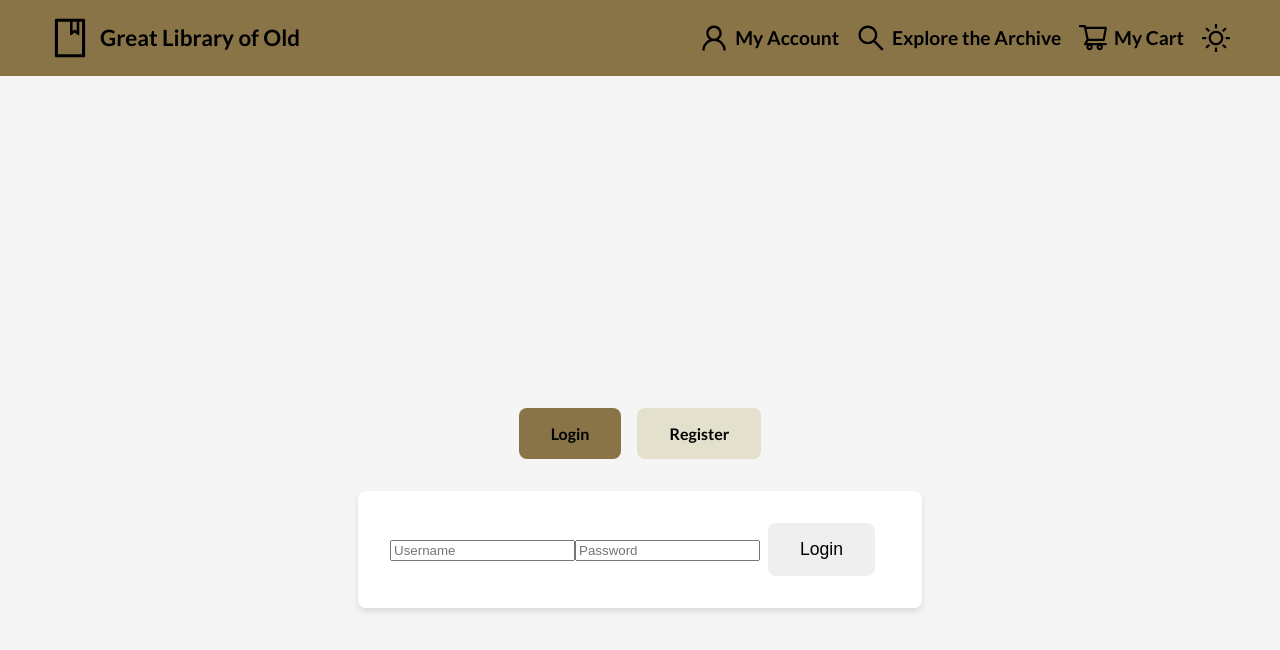
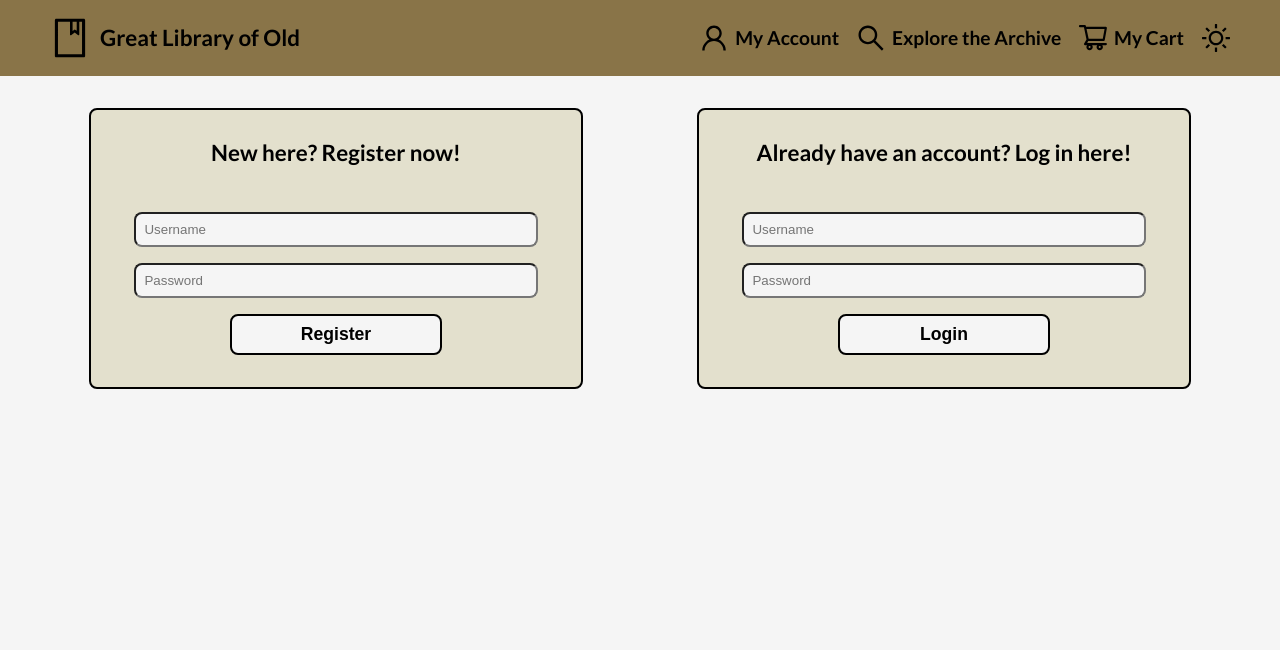
Before and after one commit to guilhermegomesneto/bookstore_marketplace, a React (Vite) app: page /user in a window 1280 px wide. Shown: the top 650 px of the page. Built offline with nearby package versions, Linux system fonts and the light colour scheme.

Commit message:
User page forms adjustment

```diff
--- a/src/components/Login/Login.module.scss
+++ b/src/components/Login/Login.module.scss
@@ -0,0 +1,40 @@
+.loginForm {
+	display: flex;
+	flex-direction: column;
+	align-items: center;
+	justify-content: center;
+	gap: 1rem;
+	width: 35%;
+	padding: 2rem;
+	background-color: var(--color-tertiary);
+	border-radius: 8px;
+	border: var(--color-text) 2px solid;
+}
+
+.loginTextbox {
+	margin-bottom: 2rem;
+}
+
+.loginForm input {
+	width: 90%;
+	padding: 0.5rem;
+	border-radius: 8px;
+	background-color: var(--color-background);
+	color: var(--color-text);
+}
+
+.loginForm button {
+	width: 50%;
+	padding: 0.5rem;
+	background-color: var(--color-background);
+	color: var(--color-text);
+	border: var(--color-text) 2px solid;
+	border-radius: 8px;
+	cursor: pointer;
+	font-size: 1.1rem;
+	font-weight: bold;
+}
+
+.loginForm button:hover {
+	background-color: var(--color-primary);
+}
--- a/src/components/Login/index.jsx
+++ b/src/components/Login/index.jsx
@@ -1,5 +1,7 @@
 import { useState } from 'react';
 import { loginUser } from '../../services/api';
+import styles from './Login.module.scss';
+import Text from '../Common/Text';
 
 const Login = () => {
 	const [formData, setFormData] = useState({ username: '', password: '' });
@@ -17,7 +19,14 @@ const Login = () => {
 	};
 
 	return (
-		<form onSubmit={handleSubmit}>
+		<form onSubmit={handleSubmit} className={styles.loginForm}>
+			<div className={styles.loginTextbox}>
+				<Text
+					text="Already have an account? Log in here!"
+					fontSize="1.4rem"
+					fontWeight="bold"
+				/>
+			</div>
 			<input
 				type="text"
 				placeholder="Username"
--- a/src/components/Register/Register.module.scss
+++ b/src/components/Register/Register.module.scss
@@ -0,0 +1,39 @@
+.registerForm {
+	display: flex;
+	flex-direction: column;
+	align-items: center;
+	justify-content: center;
+	gap: 1rem;
+	width: 35%;
+	padding: 2rem;
+	background-color: var(--color-tertiary);
+	border-radius: 8px;
+	border: var(--color-text) 2px solid;
+}
+
+.registerTextbox {
+	margin-bottom: 2rem;
+}
+
+.registerForm input {
+	width: 90%;
+	padding: 0.5rem;
+	border-radius: 8px;
+	background-color: var(--color-background);
+}
+
+.registerForm button {
+	width: 50%;
+	padding: 0.5rem;
+	background-color: var(--color-background);
+	color: var(--color-text);
+	border: var(--color-text) 2px solid;
+	border-radius: 8px;
+	cursor: pointer;
+	font-size: 1.1rem;
+	font-weight: bold;
+}
+
+.registerForm button:hover {
+	background-color: var(--color-primary);
+}
--- a/src/components/Register/index.jsx
+++ b/src/components/Register/index.jsx
@@ -1,5 +1,7 @@
 import { useState } from 'react';
 import { registerUser } from '../../services/api';
+import styles from './Register.module.scss';
+import Text from '../Common/Text';
 
 const Register = () => {
 	const [formData, setFormData] = useState({ username: '', password: '' });
@@ -16,7 +18,14 @@ const Register = () => {
 	};
 
 	return (
-		<form onSubmit={handleSubmit}>
+		<form onSubmit={handleSubmit} className={styles.registerForm}>
+			<div className={styles.registerTextbox}>
+				<Text
+					text="New here? Register now!"
+					fontSize="1.4rem"
+					fontWeight="bold"
+				/>
+			</div>
 			<input
 				type="text"
 				placeholder="Username"
--- a/src/pages/User.jsx
+++ b/src/pages/User.jsx
@@ -5,31 +5,11 @@ import styles from './User.module.scss';
 import Text from '../components/Common/Text';
 
 const User = () => {
-	const [isLogin, setIsLogin] = useState(true);
-
 	return (
 		<div className={styles.userPage}>
-			<div className={styles.toggleButtons}>
-				<button
-					className={
-						isLogin ? styles.activeButton : styles.inactiveButton
-					}
-					onClick={() => setIsLogin(true)}
-				>
-					<Text text="Login" fontWeight="bold" />
-				</button>
-				<button
-					className={
-						!isLogin ? styles.activeButton : styles.inactiveButton
-					}
-					onClick={() => setIsLogin(false)}
-				>
-					<Text text="Register" fontWeight="bold" />
-				</button>
-			</div>
-
-			<div className={styles.formContainer}>
-				{isLogin ? <Login /> : <Register />}
+			<div className={styles.loginRegister}>
+				<Register />
+				<Login />
 			</div>
 		</div>
 	);
--- a/src/pages/User.module.scss
+++ b/src/pages/User.module.scss
@@ -1,45 +1,7 @@
-.userPage {
+.loginRegister {
 	display: flex;
-	flex-direction: column;
+	flex-direction: row;
 	align-items: center;
-	justify-content: center;
-	height: 100vh;
-	background-color: var(--color-background);
-	padding: 2rem;
+	justify-content: space-around;
+	margin: 2rem;
 }
-
-.toggleButtons {
-	display: flex;
-	justify-content: center;
-	margin-bottom: 2rem;
-}
-
-button {
-	border: none;
-	padding: 1rem 2rem;
-	cursor: pointer;
-	font-size: 1.1rem;
-	border-radius: 8px;
-	margin: 0 0.5rem;
-	transition: background-color 0.3s ease;
-}
-
-.activeButton {
-	background-color: var(--color-primary);
-	color: white;
-	font-weight: bold;
-}
-
-.inactiveButton {
-	background-color: var(--color-tertiary);
-	color: var(--color-text);
-}
-
-.formContainer {
-	width: 100%;
-	max-width: 500px;
-	padding: 2rem;
-	background-color: white;
-	box-shadow: 0 4px 6px rgba(0, 0, 0, 0.1);
-	border-radius: 8px;
-}
```
